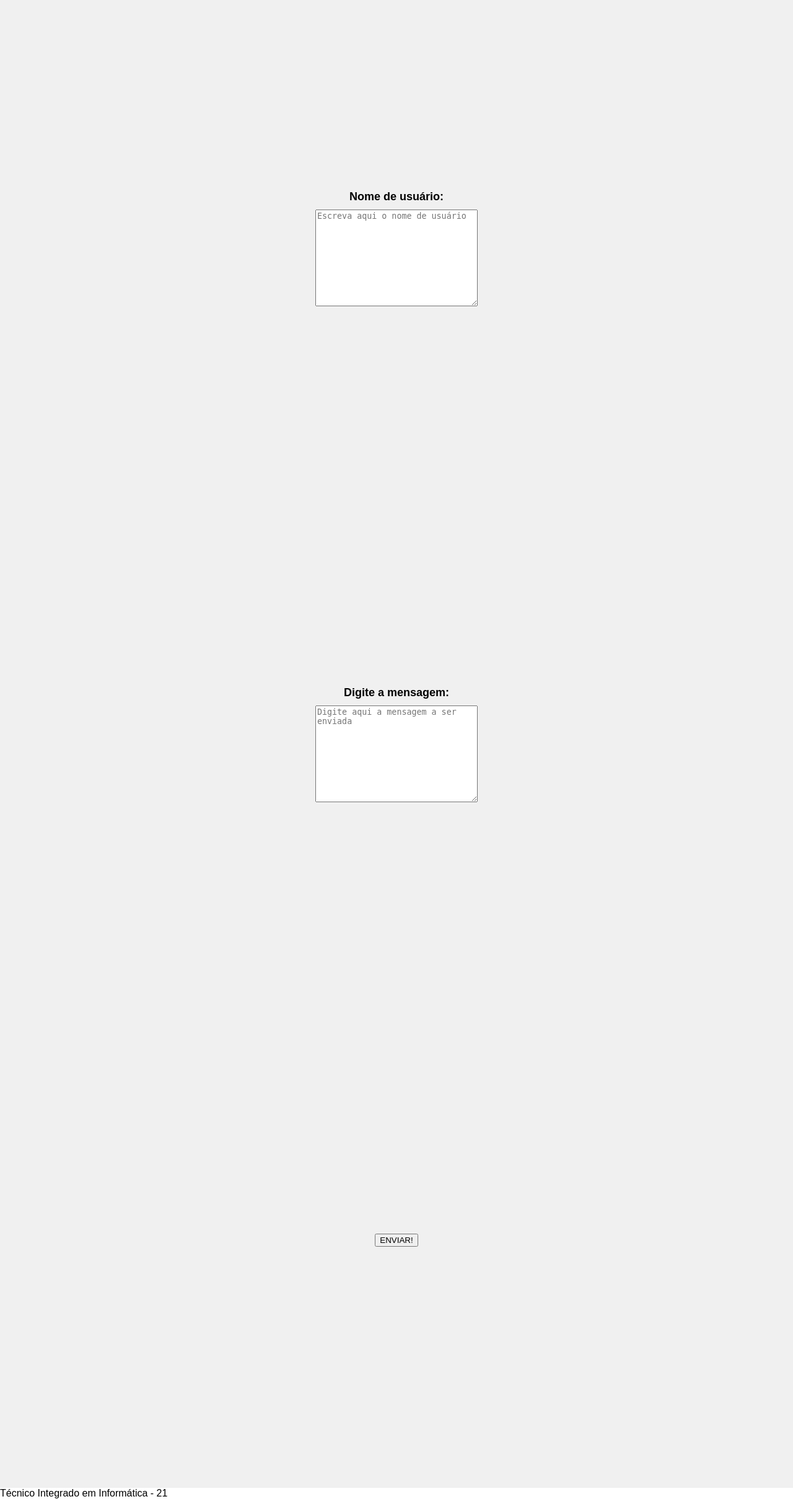
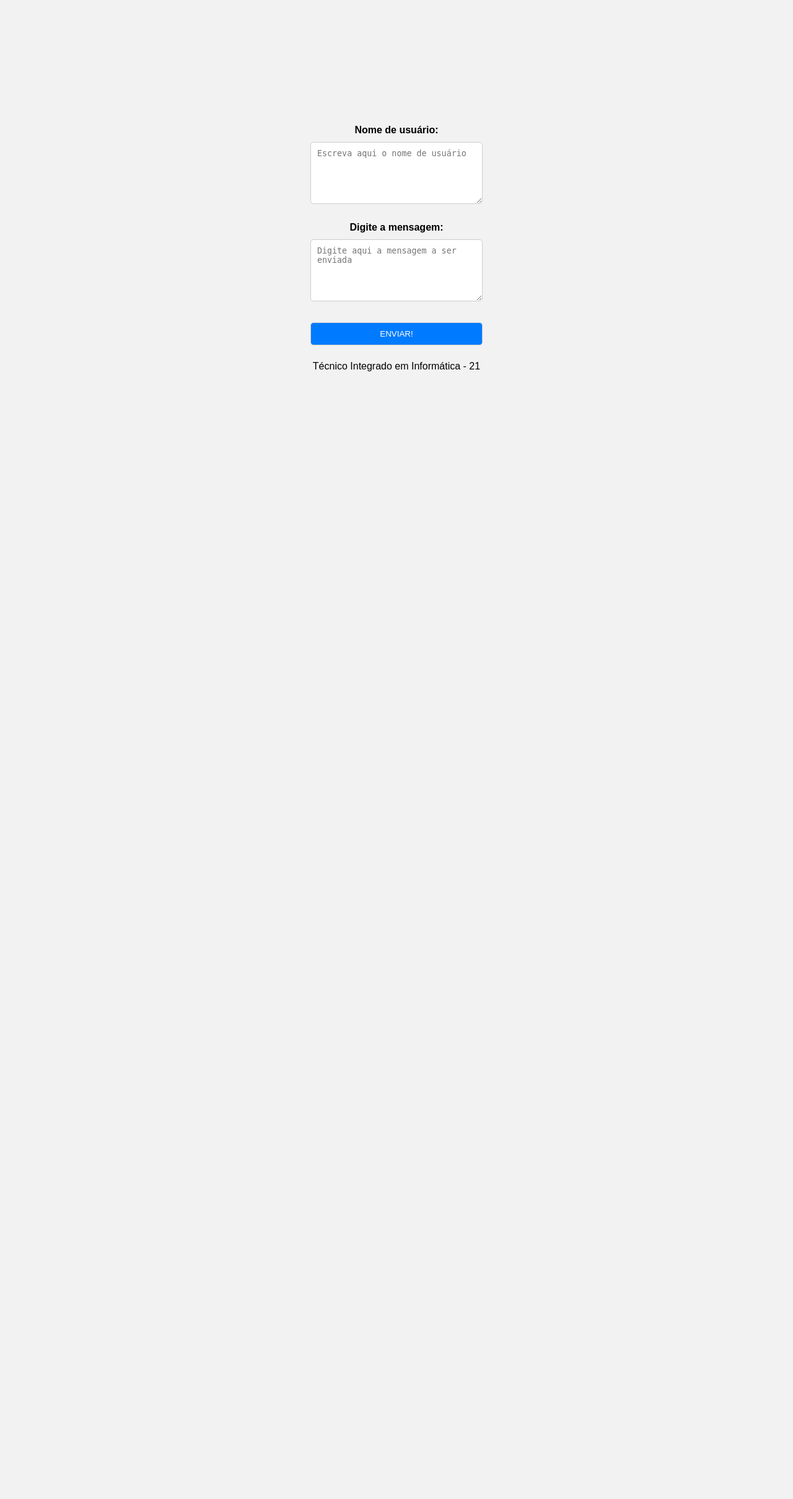
Before and after one commit to YuriLou/chat2023, a PHP site: page / in a window 1280 px wide. Shown: the whole page at 62% size. After the commit the page ends 599 px from the top, so only its background shows below. Run offline with PHP 8.4, Linux system fonts and the light colour scheme.

Commit message:
mudei a estilização

```diff
--- a/chat.php
+++ b/chat.php
@@ -4,6 +4,7 @@
         <meta charset="UTF-8">
         <meta name="viewport" content="width=device-width, initial-scale=1.0">
         <title>Chat</title>
+        <link rel="stylesheet" href="stylochat.css">
 </head>
 <body>
        <div class="container">
--- a/stylochat.css
+++ b/stylochat.css
@@ -1,46 +1,57 @@
-/* Zerar alguns estilos padrão */
-body, html {
+/* Reset de estilos padrão */
+* {
   margin: 0;
   padding: 0;
-    font-family: Arial, Helvetica, sans-serif;
+  box-sizing: border-box;
 }
 
-  /* Centralizar conteúdo verticalmente */
-  .container {
+/* Estilo do corpo da página */
+body {
+  font-family: Arial, sans-serif;
+  background-color: #f2f2f2;
   display: flex;
-    flex-direction: column;
   justify-content: center;
   align-items: center;
   height: 100vh;
-    background-color: #f0f0f0;
+  flex-direction: column;
 }
 
-  /* Estilizar o rótulo */
-  label {
-    font-size: 18px;
-    font-weight: bold;
-    margin-bottom: 10px;
+/* Estilo do container principal */
+.container {
+  text-align: center;
+  margin-bottom: 20px;
 }
 
-  /* Estilizar o input do chat */
-  .chat {
+/* Estilo das caixas de texto e botão */
+textarea, button {
+  padding: 10px;
   width: 100%;
   max-width: 400px;
-    padding: 10px;
-    border: none;
+  border: 1px solid #ccc;
   border-radius: 5px;
-    box-shadow: 0 2px 5px rgba(0, 0, 0, 0.1);
-    font-size: 16px;
-    margin-top: 5px; /* Espaço entre o rótulo e o input */
+  margin: 5px 0;
 }
 
-  /* Estilizar o texto de placeholder no input do chat */
-  .chat::placeholder {
-    color: #999;
+/* Estilo das caixas de texto */
+textarea {
+  height: 100px;
 }
 
-  /* Destacar o input do chat ao receber foco */
-  .chat:focus {
-    outline: none;
-    box-shadow: 0 2px 8px rgba(0, 0, 0, 0.2);
+/* Estilo do botão */
+button {
+  background-color: #007bff;
+  color: white;
+  cursor: pointer;
+  transition: background-color 0.3s;
 }
+
+button:hover {
+  background-color: #0056b3;
+}
+
+/* Estilo das labels */
+label {
+  display: block;
+  margin-bottom: 5px;
+  font-weight: bold;
+}
```
Lines whose indentation alone changed are shown as unchanged.
